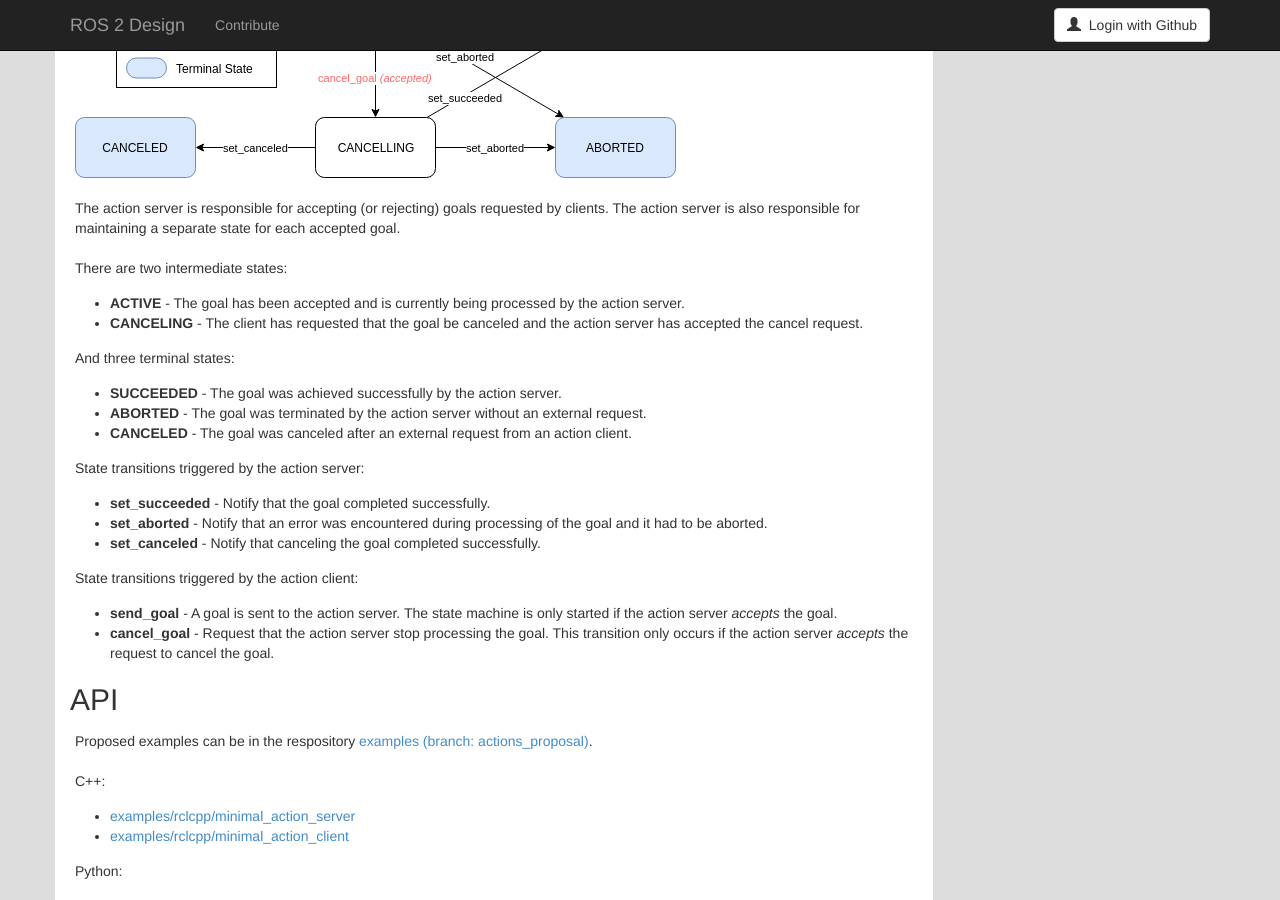
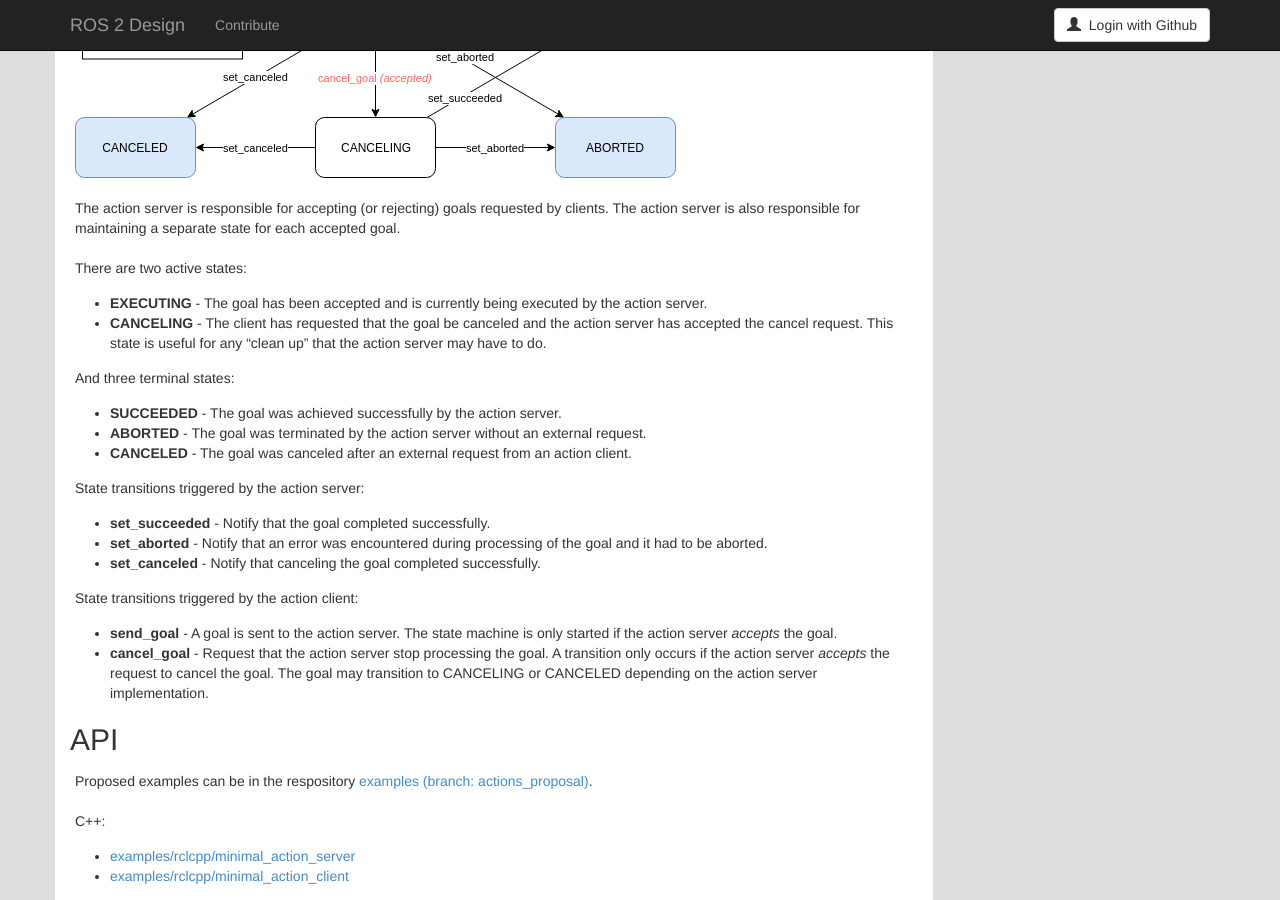
Before and after one commit to ros2/design, a Jekyll site: the page built from articles/actions.md, in a window 1280 px wide and 900 px high, scrolled down 3837 px. Built offline with Jekyll 4.4.1, drawn with Linux system fonts in a browser that asks for light colours; nearby versions of some CDN libraries.

Commit message:
Update goal state machine
Rename ACTIVE -> EXECUTING and intermediate states to 'active' states.
Also added a transition from EXECUTING to CANCELED.

```diff
--- a/articles/actions.md
+++ b/articles/actions.md
@@ -219,10 +219,11 @@ If the ROS 2 action client never calls the service to get the result then it is
 The action server is responsible for accepting (or rejecting) goals requested by clients.
 The action server is also responsible for maintaining a separate state for each accepted goal.
 
-There are two intermediate states:
+There are two active states:
 
-- **ACTIVE** - The goal has been accepted and is currently being processed by the action server.
+- **EXECUTING** - The goal has been accepted and is currently being executed by the action server.
 - **CANCELING** - The client has requested that the goal be canceled and the action server has accepted the cancel request.
+This state is useful for any "clean up" that the action server may have to do.
 
 And three terminal states:
 
@@ -241,7 +242,8 @@ State transitions triggered by the action client:
 - **send_goal** - A goal is sent to the action server.
 The state machine is only started if the action server *accepts* the goal.
 - **cancel_goal** - Request that the action server stop processing the goal.
-This transition only occurs if the action server *accepts* the request to cancel the goal.
+A transition only occurs if the action server *accepts* the request to cancel the goal.
+The goal may transition to CANCELING or CANCELED depending on the action server implementation.
 
 ## API
 
```
Also changed, not shown: img/action_server_state_machine.png.
